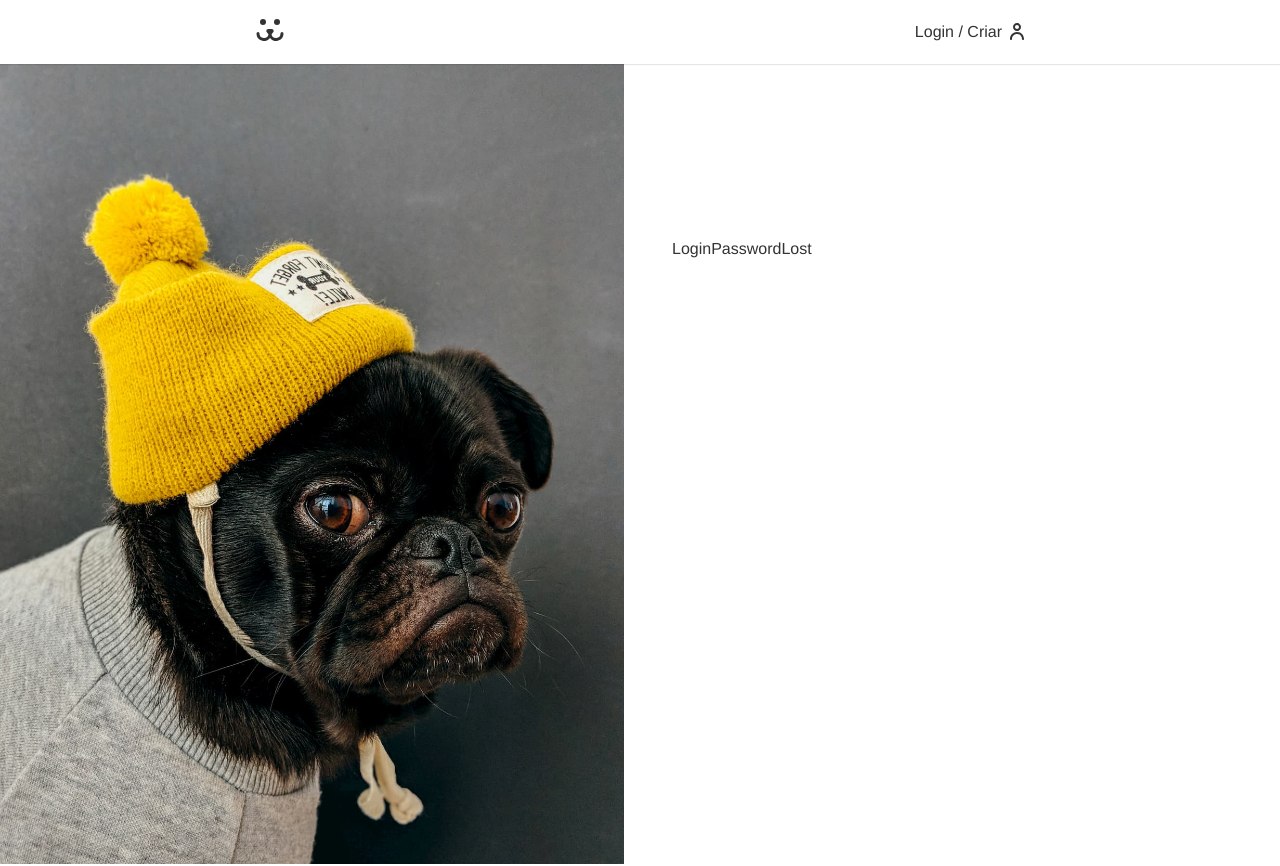
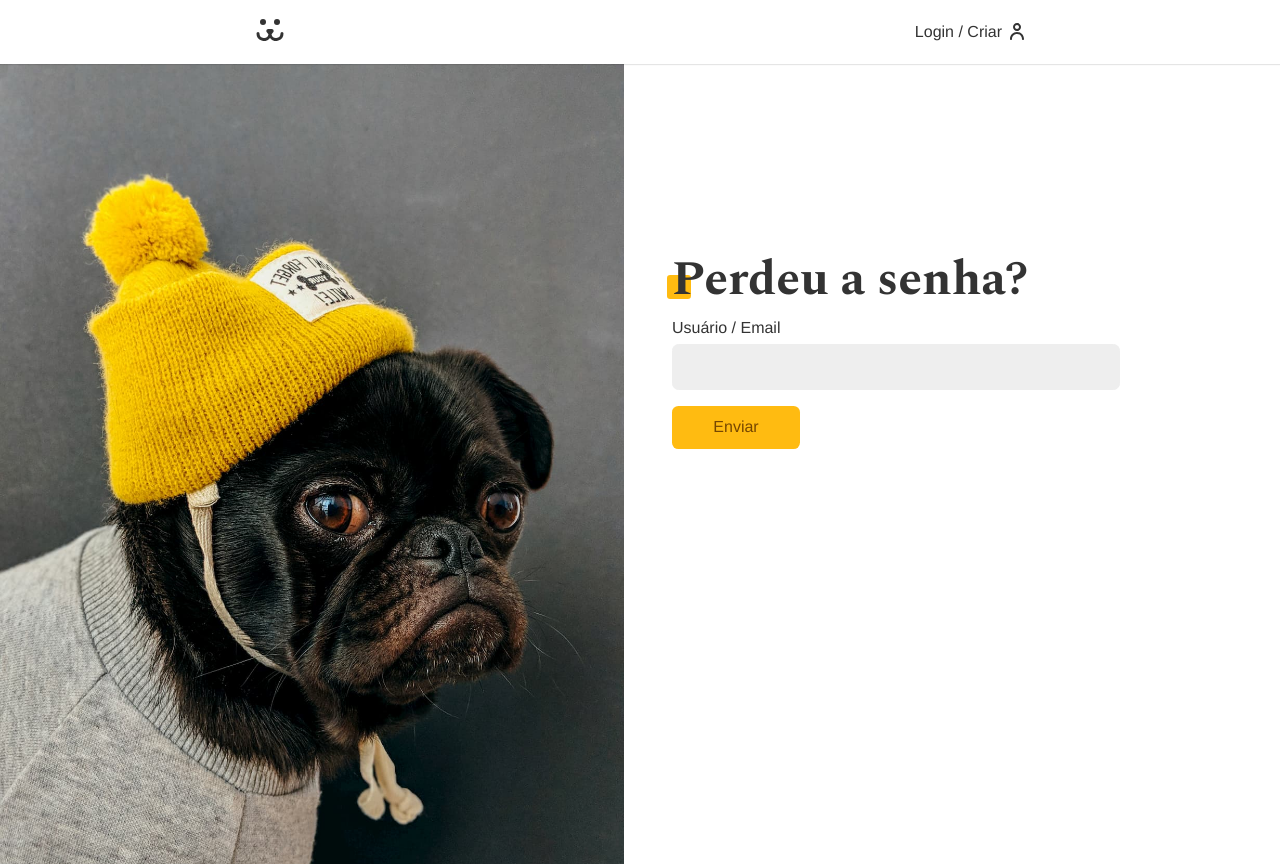
Before and after one commit to RodrigoTissianel/Dogs, a React (Vite) app: page /login/lost in a window 1280 px wide. Shown: the top 866 px of the page. Built offline with nearby package versions, Linux system fonts and the light colour scheme.

Commit message:
feat: create the LoginPasswordLost component

```diff
--- a/src/Pages/Login/LoginPasswordLost/LoginPasswordLost.jsx
+++ b/src/Pages/Login/LoginPasswordLost/LoginPasswordLost.jsx
@@ -1,5 +1,49 @@
+import { PASSWORD_LOST } from '../../../Api';
+import Button from '../../../Components/Button/Button';
+import Error from '../../../Components/Helper/Error/Error';
+import Input from '../../../Components/Input/Input';
+import useFetch from '../../../Hooks/useFetch';
+import useForm from '../../../Hooks/useForm';
+
 const LoginPasswordLost = () => {
-    return <div>LoginPasswordLost</div>;
+    const login = useForm();
+    const { data, loading, error, request } = useFetch();
+
+    async function handleSubmit(e) {
+        e.preventDefault();
+        if (login.validate()) {
+            const { url, options } = PASSWORD_LOST({
+                login: login.value,
+                url: window.location.href.replace('lost', 'reset'),
+            });
+            const { json } = await request(url, options);
+            console.log(json);
+        }
+    }
+    return (
+        <section className="animeLeft">
+            <h1 className="title">Perdeu a senha?</h1>
+            {data ? (
+                <p style={{ color: '#4c1' }}>{data}</p>
+            ) : (
+                <form onSubmit={handleSubmit}>
+                    <Input
+                        label="Usuário / Email"
+                        type="text"
+                        name="login"
+                        {...login}
+                    />
+                    {loading ? (
+                        <Button disabled>Enviando...</Button>
+                    ) : (
+                        <Button>Enviar</Button>
+                    )}
+
+                    <Error error={error} />
+                </form>
+            )}
+        </section>
+    );
 };
 
 export default LoginPasswordLost;
```
